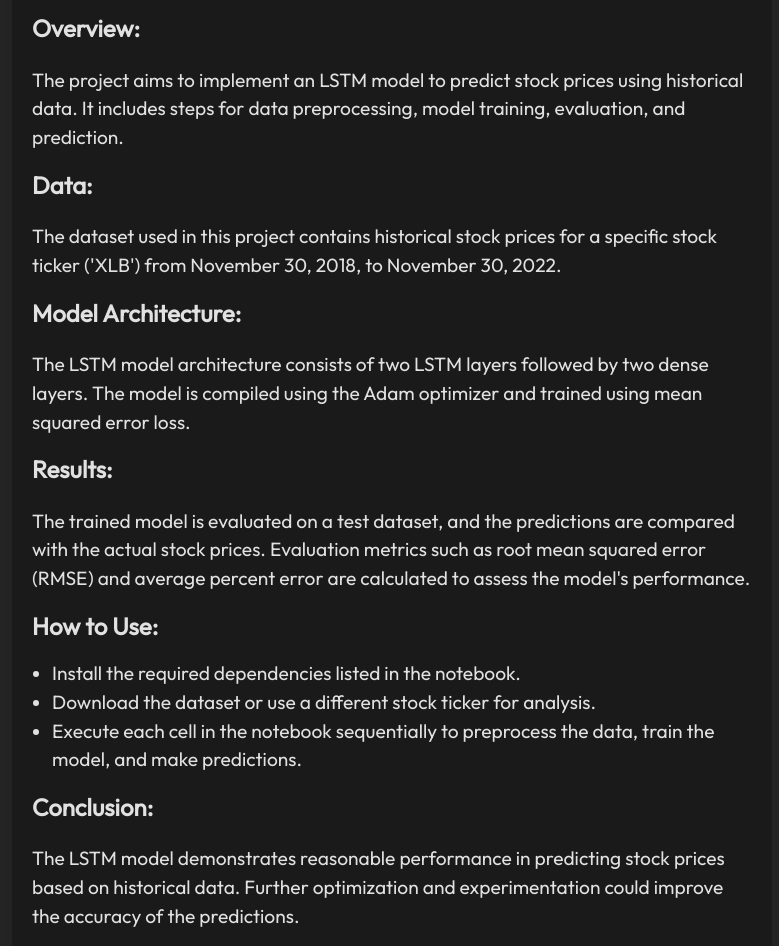
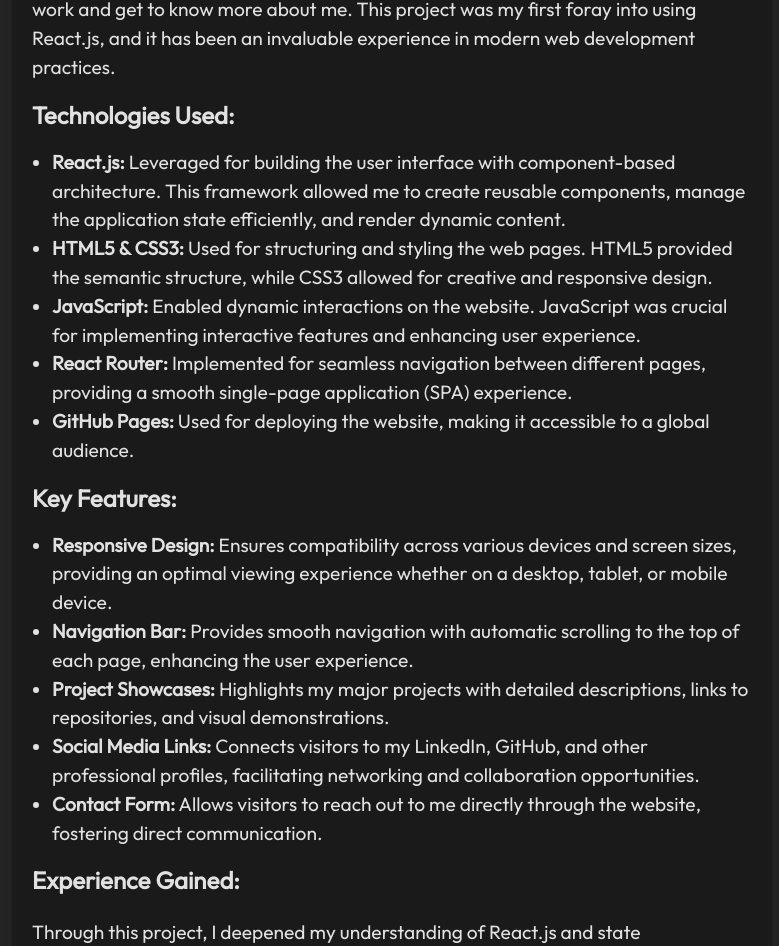
Before and after one commit to aluthra23/personal-website, a React (Vite) app: page /personal-website/projects in a window 1280 px wide. Shown: the part 1851-2797 px from the top of the page, without its empty margins (248-1027 px from the left). Built offline with nearby package versions, Linux system fonts and the light colour scheme.

Commit message:
added website to projects

```diff
--- a/src/components/projects/Projects.jsx
+++ b/src/components/projects/Projects.jsx
@@ -1,9 +1,10 @@
-// src/components/Projects.jsx
+// src/components/projects/Projects.jsx
 import React from 'react';
 import Navbar from '../navbar/Navbar';
 import Waiste from './my_projects/Waiste'
 import StockMarketPrediction from './my_projects/StockMarketPrediction';
-import Project3 from './my_projects/Project3';
+import MyWebsite from './my_projects/MyWebsite'
+// import Project3 from './my_projects/Project3';
 import './projects.css'; // Import Projects-specific CSS
 import Footer from '../footer/Footer'
 
@@ -18,6 +19,7 @@ const Projects = () => {
             <a href="https://github.com/aluthra23" className='project-link'>Visit my GitHub Profile</a>
           </div>
           <Waiste />
+          <MyWebsite/>
           <StockMarketPrediction />
           {/* <Project3 /> */}
         </div>
--- /dev/null
+++ b/src/components/projects/my_projects/MyWebsite.jsx
@@ -0,0 +1,45 @@
+// src/components/projects/my_projects/MyWebsite.jsx
+
+import React from 'react';
+
+const MyWebsite = () => {
+  return (
+    <div className="project-card">
+      <h3 className="project-title">Personal Portfolio Website</h3>
+      <p className="project-description">
+        I developed a personal portfolio website to showcase my skills, projects, and experiences. The primary purpose of this website is to create a professional online presence, allowing potential employers, collaborators, and peers to easily view my work and get to know more about me. This project was my first foray into using React.js, and it has been an invaluable experience in modern web development practices.
+      </p>
+      <h4 className="features-title">Technologies Used:</h4>
+      <ul className="project-features">
+        <li><strong>React.js:</strong> Leveraged for building the user interface with component-based architecture. This framework allowed me to create reusable components, manage the application state efficiently, and render dynamic content.</li>
+        <li><strong>HTML5 & CSS3:</strong> Used for structuring and styling the web pages. HTML5 provided the semantic structure, while CSS3 allowed for creative and responsive design.</li>
+        <li><strong>JavaScript:</strong> Enabled dynamic interactions on the website. JavaScript was crucial for implementing interactive features and enhancing user experience.</li>
+        <li><strong>React Router:</strong> Implemented for seamless navigation between different pages, providing a smooth single-page application (SPA) experience.</li>
+        <li><strong>GitHub Pages:</strong> Used for deploying the website, making it accessible to a global audience.</li>
+      </ul>
+      <h4 className="features-title">Key Features:</h4>
+      <ul className="project-features">
+        <li><strong>Responsive Design:</strong> Ensures compatibility across various devices and screen sizes, providing an optimal viewing experience whether on a desktop, tablet, or mobile device.</li>
+        <li><strong>Navigation Bar:</strong> Provides smooth navigation with automatic scrolling to the top of each page, enhancing the user experience.</li>
+        <li><strong>Project Showcases:</strong> Highlights my major projects with detailed descriptions, links to repositories, and visual demonstrations.</li>
+        <li><strong>Social Media Links:</strong> Connects visitors to my LinkedIn, GitHub, and other professional profiles, facilitating networking and collaboration opportunities.</li>
+        <li><strong>Contact Form:</strong> Allows visitors to reach out to me directly through the website, fostering direct communication.</li>
+      </ul>
+      <h4 className="features-title">Experience Gained:</h4>
+      <p className="project-description">
+        Through this project, I deepened my understanding of React.js and state management, honed my skills in HTML and CSS, and learned the importance of responsive design and user experience. I also gained valuable insights into deploying web applications using GitHub Pages, understanding the deployment pipeline, and managing version control.
+      </p>
+      <p className="project-description">
+        From a personal perspective, this project taught me the significance of attention to detail, particularly in ensuring cross-browser compatibility and performance optimization. I also developed a stronger sense of design aesthetics and usability, understanding how to create interfaces that are not only functional but also visually appealing. Moreover, working on this website allowed me to enhance my problem-solving skills, as I had to debug issues and implement solutions independently.
+      </p>
+      <div className="project-link">
+        <a href="https://aluthra23.github.io/personal-website/" target="_blank" rel="noopener noreferrer">Visit My Personal Website</a>
+      </div>
+      <div className="project-link">
+        <a href="https://github.com/aluthra23/personal-website" target="_blank" rel="noopener noreferrer">GitHub Repository</a>
+      </div>
+    </div>
+  );
+};
+
+export default MyWebsite;
--- a/src/components/projects/projects.css
+++ b/src/components/projects/projects.css
@@ -1,6 +1,5 @@
-/* src/css/projects.css */
+/* src/css/projects/projects.css */
 
-/* src/css/projects.css */
 
 .projects-container {
     position: static;
```
